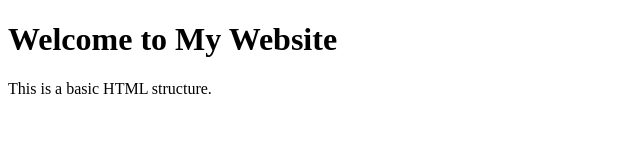
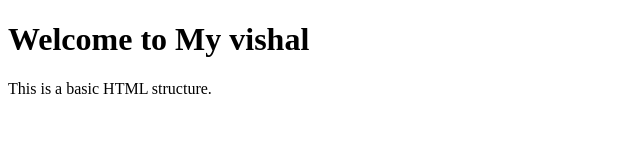
Before and after one commit to vishal12344321/practice, a plain HTML site: page index.html in a window 1280 px wide. Shown: the full height of the page, 0-640 px from the left. Drawn offline with Linux system fonts and the light colour scheme.

Commit message:
this is my website change to vishal

```diff
--- a/index.html
+++ b/index.html
@@ -6,7 +6,7 @@
     <title>Document</title>
 </head>
 <body>
-        <h1>Welcome to My Website</h1>
+        <h1>Welcome to My vishal</h1>
     <p>This is a basic HTML structure.</p>
 </body>
 </html>
```
